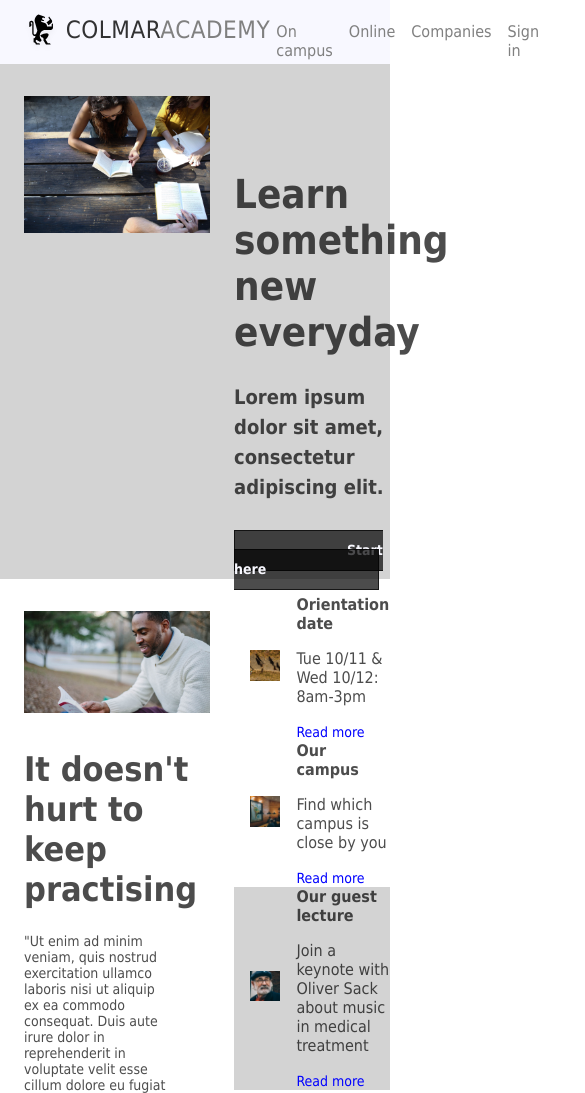
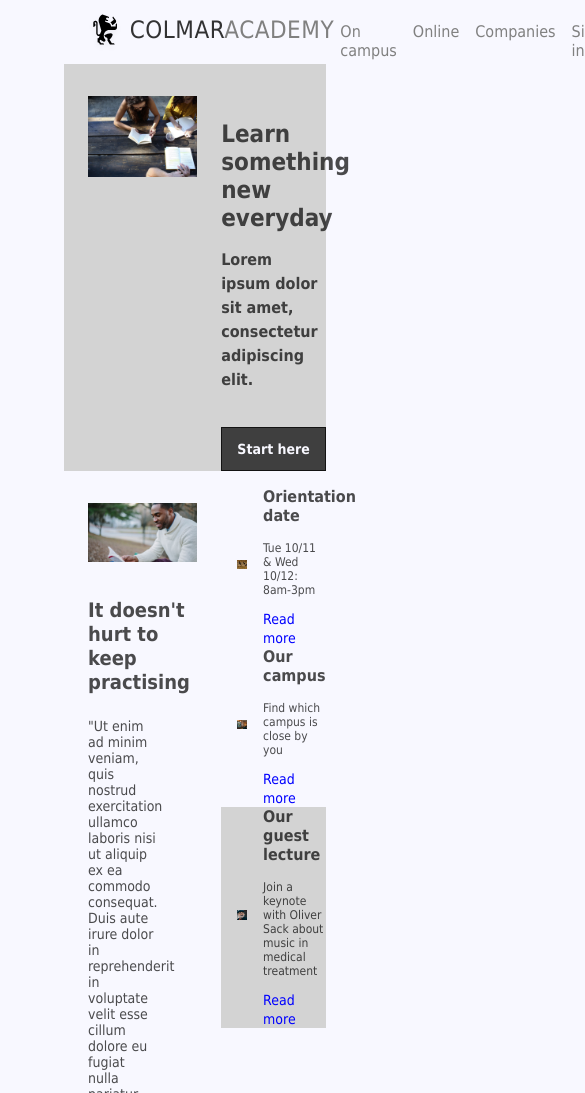
Before and after one commit to Magdalabno/Colmaracademy, a plain HTML site: page index.html in a window 390 px wide. Shown: the top 1093 px of the page, 585 px wide, since content can reach past the window. Drawn offline with Linux system fonts and the light colour scheme.

Commit message:
Add responsiveness first step

```diff
--- a/index.html
+++ b/index.html
@@ -3,6 +3,7 @@
     <head>
         <title>Colmar Academy</title>
         <link rel="stylesheet" href="resources/style.css">
+        <meta name="viewport" content="width=device-width, initial-scale=1">
         <link rel="icon" type="image/png" href="resources/images/favicon.png">
     </head>
     <body>
@@ -30,7 +31,7 @@
                     <p>Lorem ipsum dolor sit amet,<br>
                         consectetur adipiscing elit.</p>
                     <br>
-                    <a class="button" href="#">Start here</a>
+                    <div class="button"><a class href="#">Start here</a></div>
                 </div>
             </div>
             <div class="information">
--- a/resources/style.css
+++ b/resources/style.css
@@ -5,6 +5,8 @@ html {
     font-size: 16px;
     color: gray;
     font-family: Tahoma, Verdana, sans-serif;
+    margin: 0 4rem;
+    background-color: ghostwhite;
 }
 body {
     margin: 0;
@@ -84,16 +86,20 @@ nav {
     line-height: 1.5;
 }
 .button {
-    padding: 0.7rem 7rem 0.7rem 7rem;
+    text-align: center;
+    max-width: 18rem;
+    padding: 0.7rem 0 0.7rem 0;
     border: 1px solid rgba(0, 0, 0, 0.7);
     background-color: rgba(0, 0, 0, 0.7);
+}
+.button a {
     color: ghostwhite;
     font-size: 0.875rem;
     font-weight: 600;
 }
-.button:hover {
+.button a:hover {
     color: gold;
-    transition: 0.5s;
+    transition: 0.3s;
 }
 .information {
     display: flex;
@@ -164,7 +170,7 @@ nav {
     margin:  0;
 }
 .learning p {
-    font-size: 0.875rem;;
+    font-size: 0.875rem;
 }
 .learningitem {
     display: flex;
@@ -224,7 +230,6 @@ nav {
 .exhibitimgright {
     width: 60%;
     text-align: left;
-    padding-bottom: 2rem;
 }
 .exhibitimgleft img {
     padding: 1rem;
@@ -236,10 +241,10 @@ footer {
     align-items: flex-start;
     padding: 0 0.5rem 1.5rem 1rem;
     background-color: ghostwhite;
-    border: 1px solid lightgray;
-    box-shadow: 0 0 2px 0;
+    border-top: 2px solid lightgray;
 }
 footer ul {
+    margin-top: 0.75rem;
     list-style: none;
     display: inline-flex;
 }
@@ -250,3 +255,42 @@ footer p, footer a {
 footer li {
     padding-right: 1rem;
 }
+
+/* RESPONSYWNOŚĆ*/
+@media only screen and (max-width: 1000px) {
+    h1 {
+        font-size: 2rem;
+    }
+    h2 {
+        font-size: 1.75rem;
+    }
+    .starttext h1 {
+        padding-top: 40px;
+    }
+}
+@media only screen and (max-width: 850px) {
+    h1 {
+        font-size: 1.5rem;
+    }
+    h2 {
+        font-size: 1.25rem;
+    }
+    h3 {
+        font-size: 1rem;
+    }
+    p {
+        font-size: 0.75rem;
+    }
+    .starttext p {
+        font-size: 1rem;
+    }
+    .button {
+        max-width: 10rem;
+    }
+    .item {
+        max-width: 15rem;
+    }
+}
+@media only screen and (max-width: 768px) {
+
+}
```
Also changed, not shown: resources/images/ic-login.jpg (added), resources/images/ic-on-campus.jpg (added), resources/images/ic-online.jpg (added).
